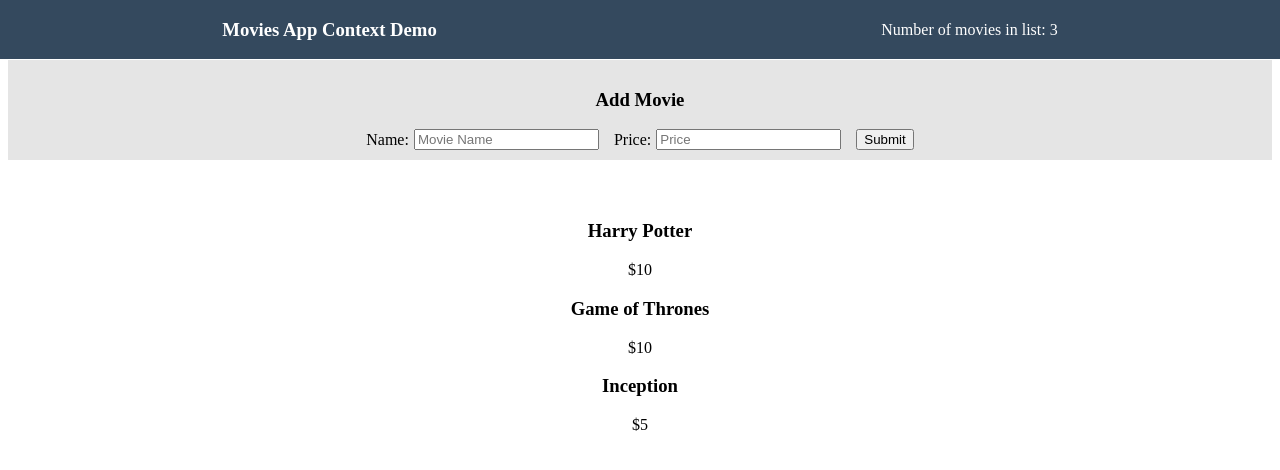
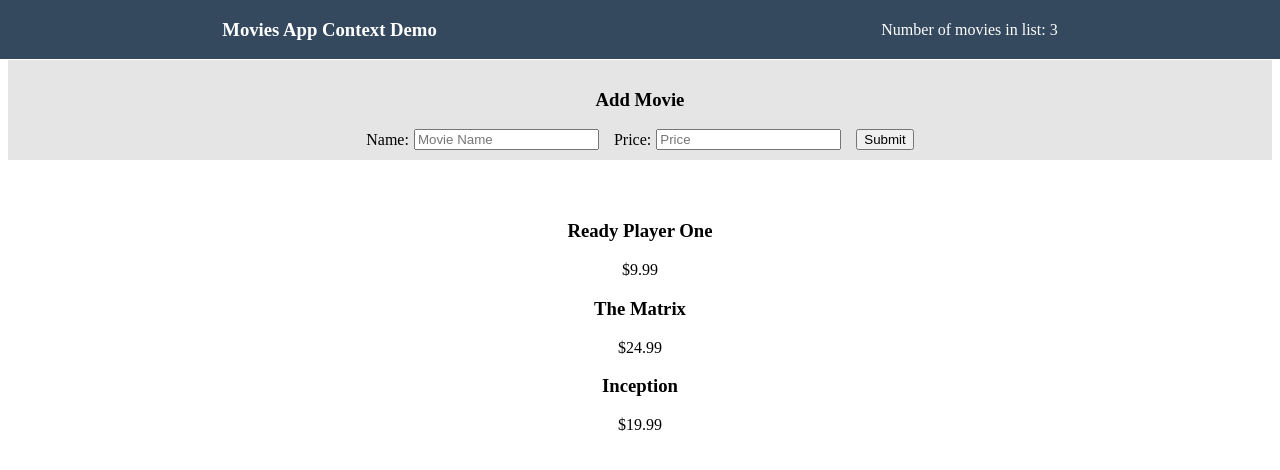
Before and after one commit to chrisbryant01/React-context-playground, a React (Create React App) app: page / in a window 1280 px wide. Shown: the top 470 px of the page. Built offline with nearby package versions, Linux system fonts and the light colour scheme.

Commit message:
Update MovieContext.js

```diff
--- a/src/MovieContext.js
+++ b/src/MovieContext.js
@@ -5,18 +5,18 @@ export const MovieContext = createContext();
 export const MovieProvider = (props) => {
   const [movies, setMovies] = useState([
     {
-      name: "Harry Potter",
-      price: "$10",
+      name: "Ready Player One",
+      price: "$9.99",
       id: 23124,
     },
     {
-      name: "Game of Thrones",
-      price: "$10",
+      name: "The Matrix",
+      price: "$24.99",
       id: 25661256,
     },
     {
       name: "Inception",
-      price: "$5",
+      price: "$19.99",
       id: 23455679,
     },
   ]);
```
